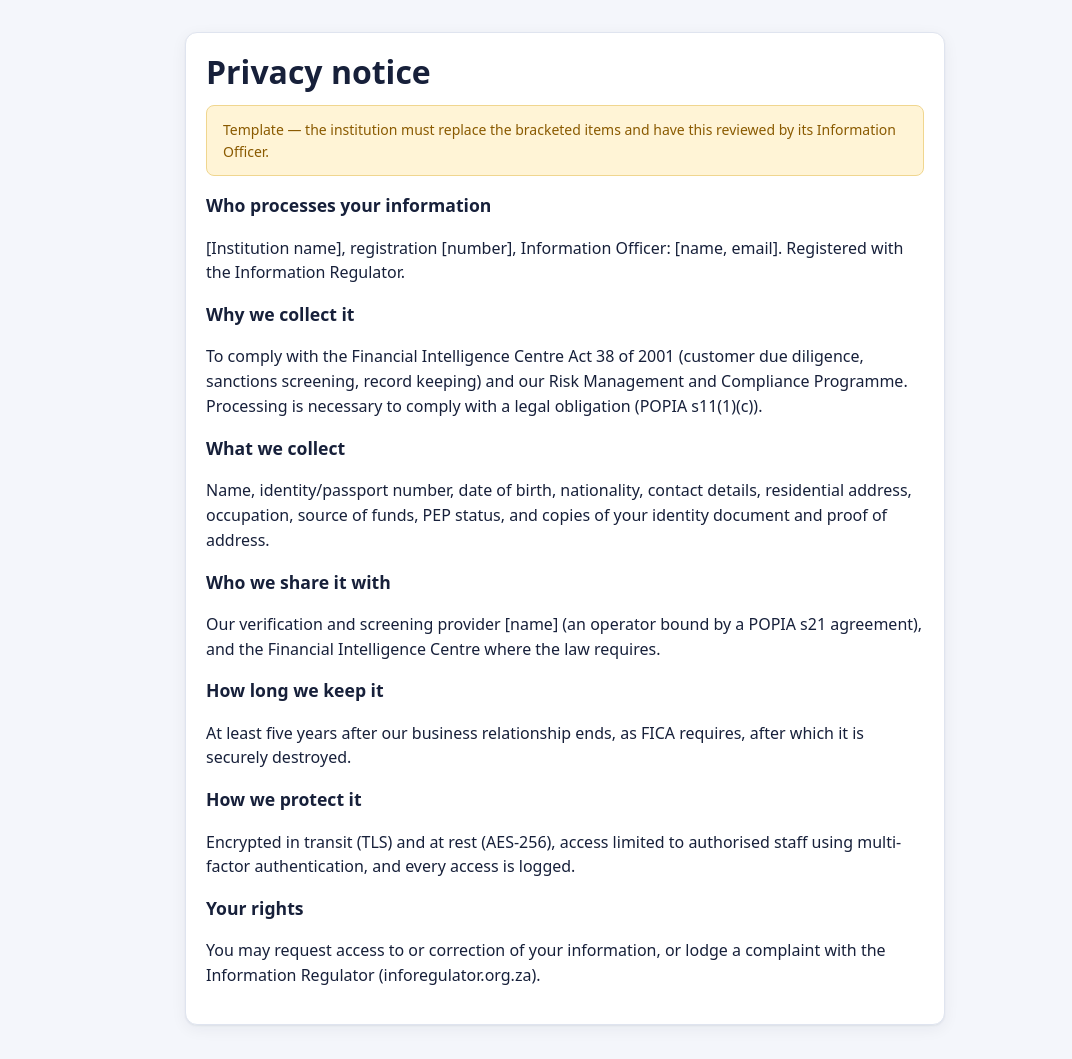
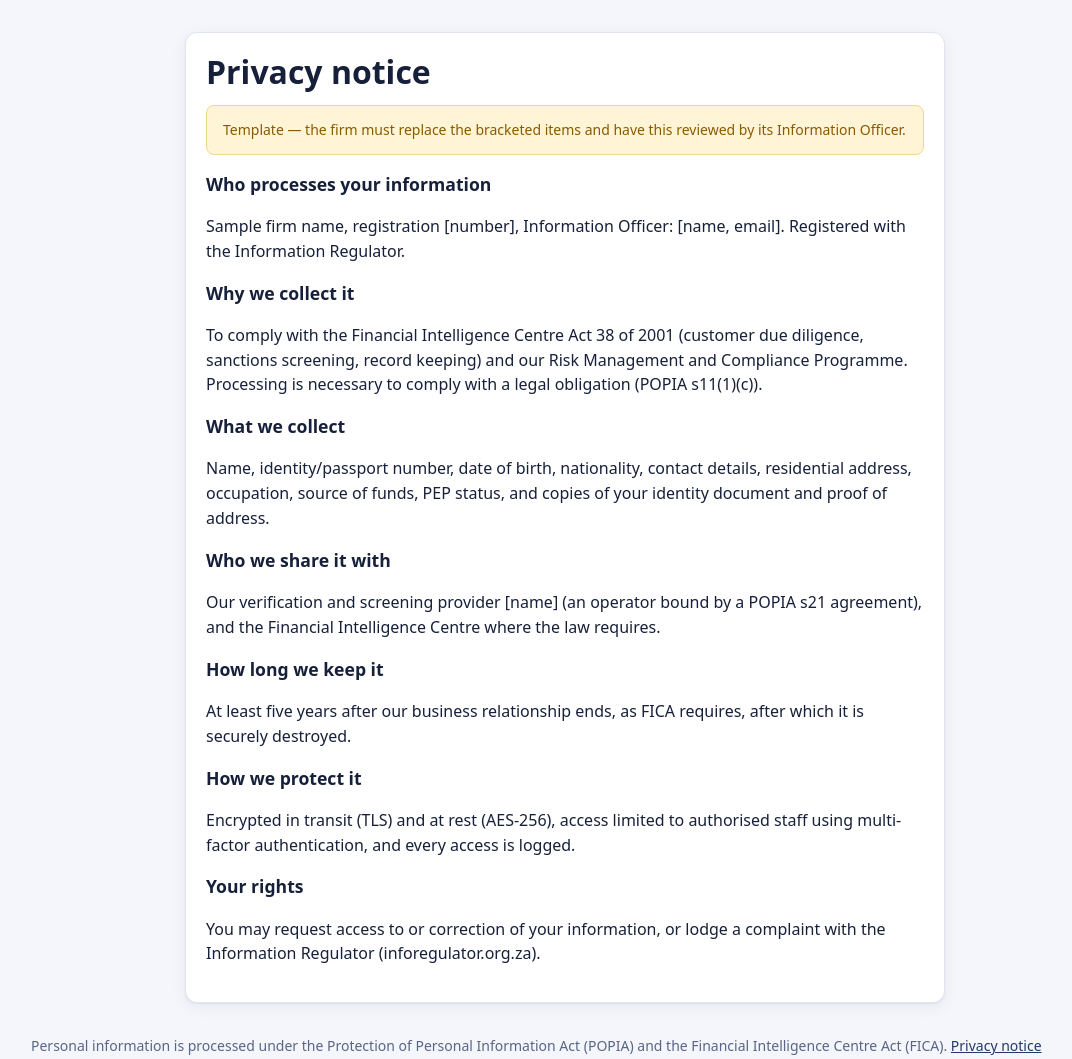
Before and after one commit to swart754wikus-netizen/fica-portal, a Node project: template views/privacy.ejs in a window 1280 px wide. Shown: the part 60-1119 px from the top of the page, without its empty margins (75-1147 px from the left). Run offline with Node 20 templates, Linux system fonts and the light colour scheme; the template is opened without the code that fills it: most values are stand-ins (such as "Sample title", 1, 10 or a date in 2020); some libraries are stand-ins or nearby versions.

Commit message:
Show the firm's name in the privacy notice
Co-Authored-By: Claude Opus 5.5 <noreply@anthropic.com>
Claude-Session: https://claude.ai/code/session_01GKwKfYtwstHuHCSPuAsnNx

```diff
--- a/views/privacy.ejs
+++ b/views/privacy.ejs
@@ -1,9 +1,9 @@
 <%- include('partials/head', { title: 'Privacy notice' }) %>
 <article class="card prose">
   <h1>Privacy notice</h1>
-  <p class="callout warn small">Template — the institution must replace the bracketed items and have this reviewed by its Information Officer.</p>
+  <p class="callout warn small">Template — the firm must replace the bracketed items and have this reviewed by its Information Officer.</p>
   <h2>Who processes your information</h2>
-  <p>[Institution name], registration [number], Information Officer: [name, email]. Registered with the Information Regulator.</p>
+  <p><%= firmName %>, registration [number], Information Officer: [name, email]. Registered with the Information Regulator.</p>
   <h2>Why we collect it</h2>
   <p>To comply with the Financial Intelligence Centre Act 38 of 2001 (customer due diligence, sanctions screening, record keeping) and our Risk Management and Compliance Programme. Processing is necessary to comply with a legal obligation (POPIA s11(1)(c)).</p>
   <h2>What we collect</h2>
```
